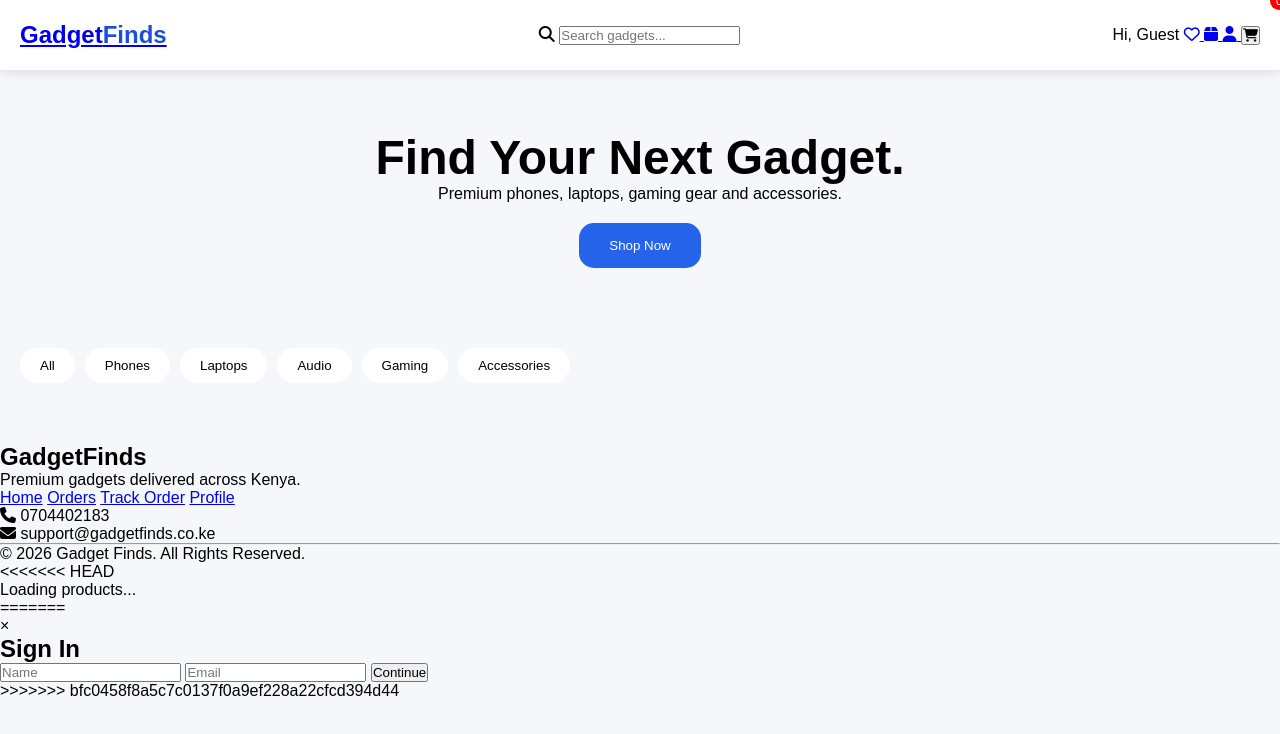
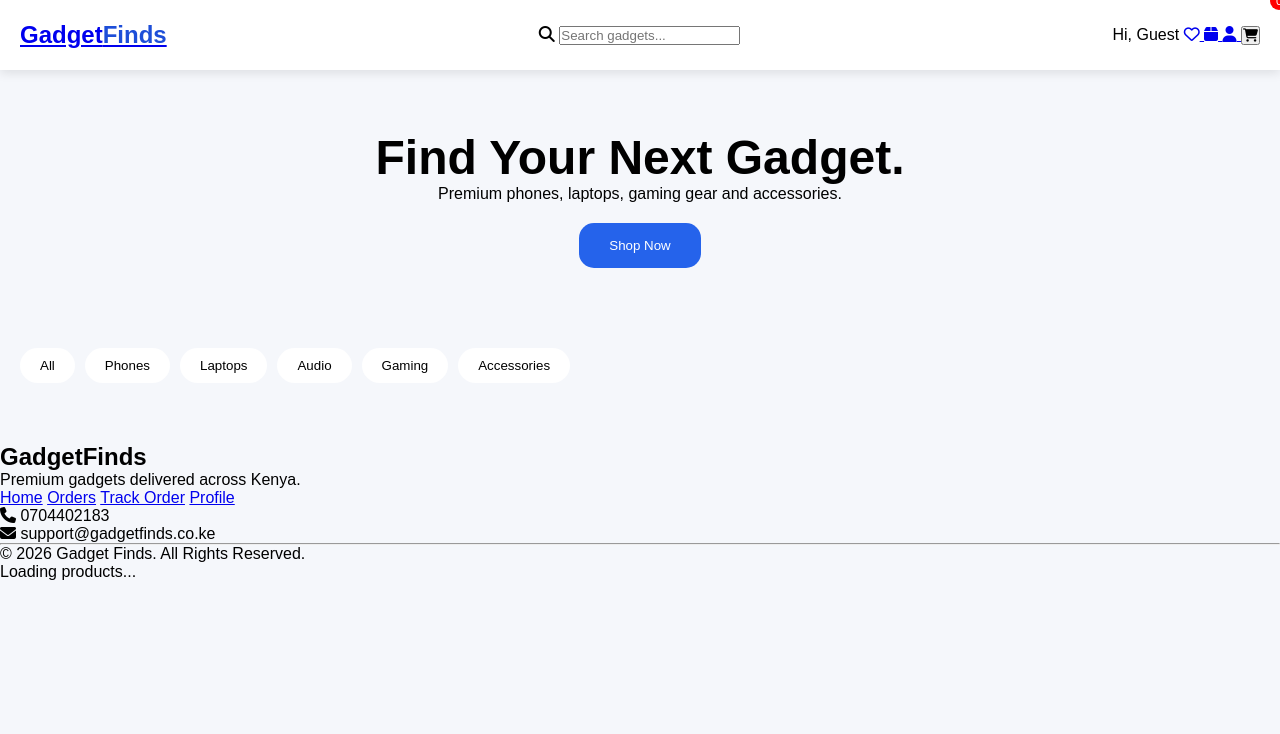
Before and after one commit to Daviestumaini/gadget-finds, a website: page index.html in a window 1280 px wide. Drawn offline with Linux system fonts and the light colour scheme.

Commit message:
Clean up index.html by removing comments

```diff
--- a/index.html
+++ b/index.html
@@ -254,9 +254,6 @@ id="toast">
 Added to cart
 
 </div>
-<!-- ===========================
-FOOTER
-=========================== -->
 
 <footer>
 
@@ -318,10 +315,6 @@ FOOTER
 
 </footer>
 
-<!-- ===========================
-BOTTOM MOBILE NAV
-=========================== -->
-
 <div class="bottomNav">
 
     <a href="index.html">
@@ -356,11 +349,6 @@ BOTTOM MOBILE NAV
 
 </div>
 
-<<<<<<< HEAD
-<!-- ===========================
-LOADING OVERLAY
-=========================== -->
-
 <div id="loadingScreen" class="loadingScreen">
 
     <div class="loader"></div>
@@ -368,22 +356,7 @@ LOADING OVERLAY
     <p>Loading products...</p>
 
 </div>
-=======
-<!-- Auth Modal -->
-<div class="modal" id="authModal">
-  <div class="modal-content">
-    <span class="closeAuth">×</span>
-    <h2>Sign In</h2>
-    <input type="text" id="username" placeholder="Name">
-    <input type="email" id="email" placeholder="Email">
-    <button id="loginBtn">Continue</button>
-  </div>
-</div>
 
-
->>>>>>> bfc0458f8a5c7c0137f0a9ef228a22cfcd394d44
-
-<script src="Js/config.js"></script>
 <script src="Js/index.js"></script>
 
 </body>
```
